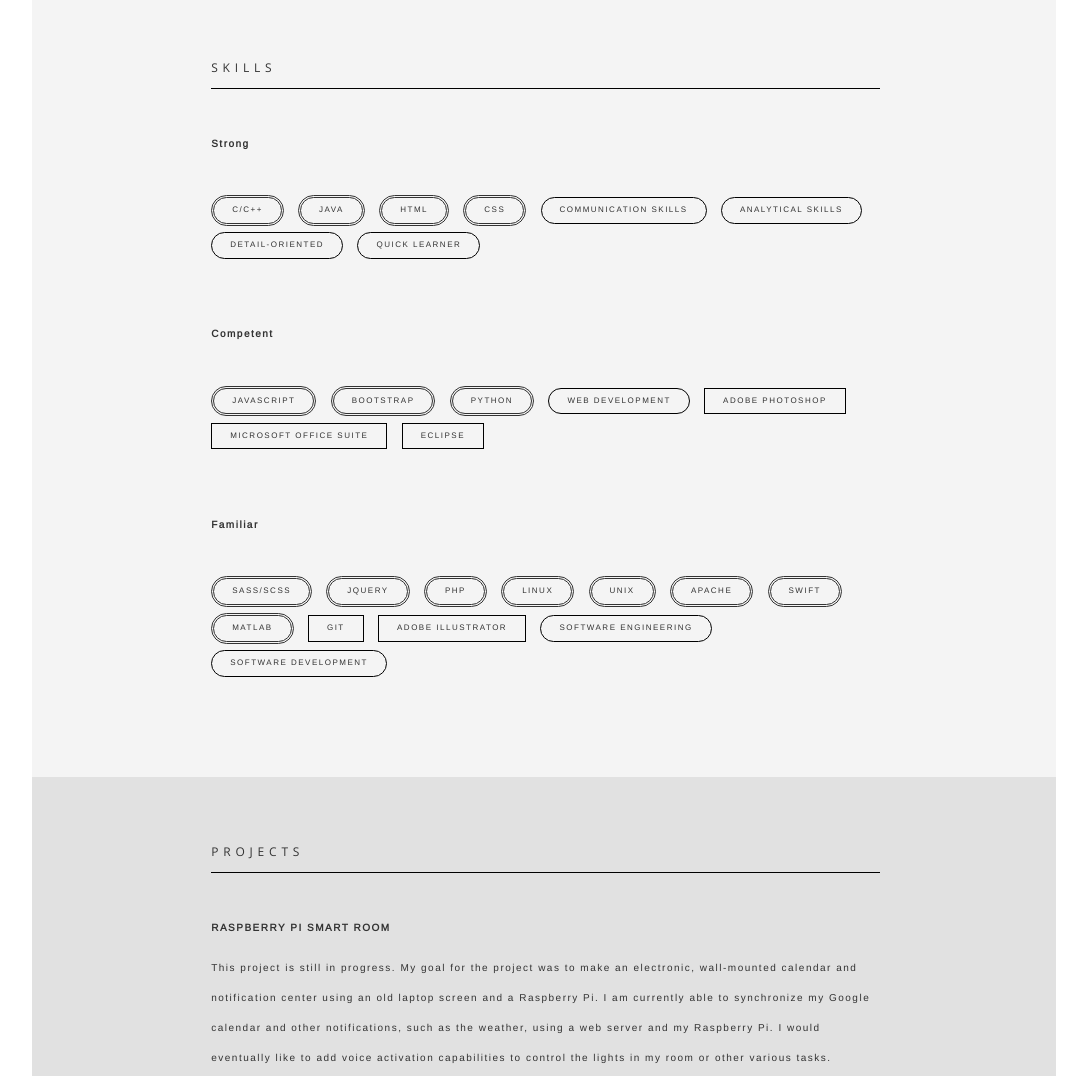
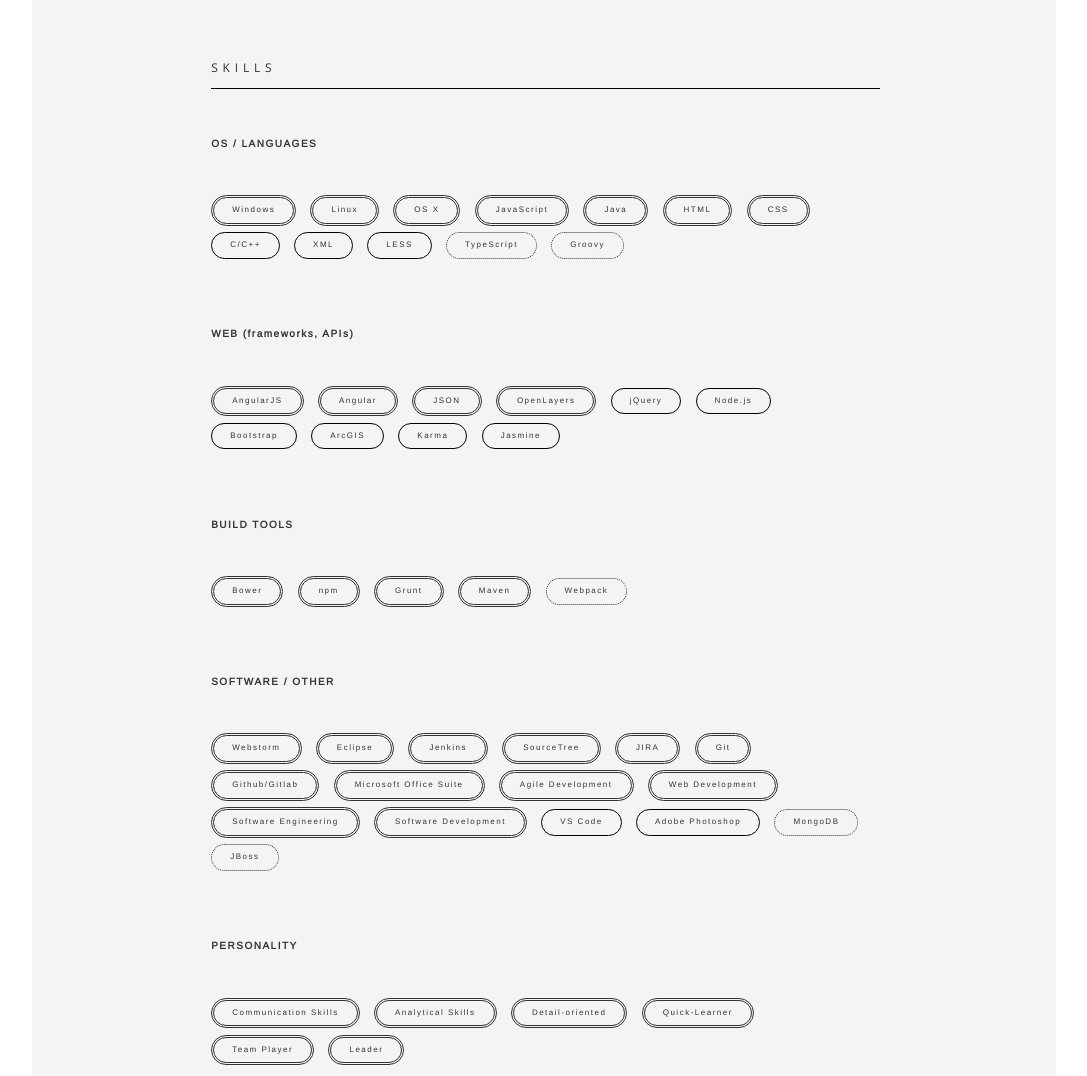
Before and after one commit to mpasek/mpasek.github.io, a plain HTML site: page index.html in a window 1280 px wide. Shown: the part 4248-5324 px from the top of the page, without its empty margins (96-1183 px from the left). Drawn offline with nearby package versions, Linux system fonts and the light colour scheme.

Commit message:
Updated skills

```diff
--- a/CSS/styles.css
+++ b/CSS/styles.css
@@ -183,7 +183,7 @@ a:hover {
 .skill {
   	border: 1px solid #000000;
   	margin-right: 10px;
-	text-transform: uppercase;
+	/*text-transform: uppercase;*/
 	font-weight: 500;
 	width: auto;
 	display: inline-block;
@@ -193,33 +193,34 @@ a:hover {
 	margin-top: 0.8em;
 }
 
-.lang {
+.strong {
 	border: double;
 	border-radius: 50px;
 }
 
-.trait {
+.solid {
+	border-radius: 50px;
+}
+
+.familiar {
+	border: dotted 1.95px;
 	border-radius: 50px;
 }
 
 #about {
 	margin-top: -20px;
-	/*background-color: #f5f8ff;*/
 	background-color: #e7eefe;
 }
 
 #education {
-	/*background-color: #edcece;*/
 	background-color: #ced2ea;
 }
 
 #leadership {
-	/*background-color: #b5c8da;*/
 	background-color: #eceff6;
 }
 
 #experience {
-	/*background-color: #e6d4cf;*/
 	background-color: #d0e5f4;
 }
 
@@ -228,9 +229,9 @@ a:hover {
 }
 
 #projects {
-	background-color: #e1e1e1;
+	background-color: #cce1eb;
 }
 
 #contact {
-	background-color: #a9b9c6;
+	background-color: #dcecf9;
 }
--- a/index.html
+++ b/index.html
@@ -7,6 +7,7 @@
         <meta author="Mike Pasek">
         <meta keywords="mike pasek">
         <meta name="viewport" content="width=device-width, initial-scale=1.0">
+		<link rel="shortcut icon" href="favicon.png" type="image/x-icon">
 		<link rel="stylesheet" href="CSS/styles.css">
 		<link rel="stylesheet" href="CSS/navbar.css">
 		<link rel="stylesheet" href="CSS/mobile.css">
@@ -138,7 +139,7 @@
 					</div>
 					DevOps Engineer<span class="align-rt">San Diego, CA</span><br><br>
 					<p>On large-scale Navy project, implemented CI to significantly reduce the time to build and deploy projects.
-						Worked closely with several teams (developers, software quality, information assurance and security) to automate the
+						Worked closely with several teams (developers, software quality, information assurance) to automate the
 						build process. Configured Jenkins pipelines for several projects by creating
 						Jenkinsfiles, using Groovy. Used Maven and Grunt to build/deploy artifacts to Nexus repos. Integrated shell
 						scripts into Jenkins jobs to run code-quality and security scans.
@@ -171,36 +172,64 @@
 			<div id="skills">
 				<div class="content">
 					<h2 class="title">Skills</h2>
-					<div class="subtitle"><b>Strong</b></div><br>
-						<span class="skill lang">C/C++</span>
-						<span class="skill lang">Java</span>
-						<span class="skill lang">HTML</span>
-						<span class="skill lang">CSS</span>
-						<span class="skill trait">Communication Skills</span>
-						<span class="skill trait">Analytical Skills</span>
-						<span class="skill trait">Detail-oriented</span>
-						<span class="skill trait">Quick Learner</span><br><br><br>
-					<div class="subtitle"><b>Competent</b></div><br>
-						<span class="skill lang">JavaScript</span>
-						<span class="skill lang">Bootstrap</span>
-						<span class="skill lang">Python</span>
-						<span class="skill trait">Web Development</span>
-						<span class="skill sw">Adobe Photoshop</span>
-						<span class="skill sw">Microsoft Office Suite</span>
-						<span class="skill sw">Eclipse</span><br><br><br>
-					<div class="subtitle"><b>Familiar</b></div><br>
-						<span class="skill lang">Sass/SCSS</span>
-						<span class="skill lang">Jquery</span>
-						<span class="skill lang">PHP</span>
-						<span class="skill lang">Linux</span>
-						<span class="skill lang">Unix</span>
-						<span class="skill lang">Apache</span>
-						<span class="skill lang">Swift</span>
-						<span class="skill lang">Matlab</span>
-						<span class="skill sw">Git</span>
-						<span class="skill sw">Adobe Illustrator</span>
-						<span class="skill trait">Software Engineering</span>
-						<span class="skill trait">Software Development</span>
+					<div class="subtitle">OS / LANGUAGES</div><br>
+						<span class="skill strong">Windows</span>
+						<span class="skill strong">Linux</span>
+						<span class="skill strong">OS X</span>
+						<span class="skill strong">JavaScript</span>
+						<span class="skill strong">Java</span>
+						<span class="skill strong">HTML</span>
+						<span class="skill strong">CSS</span>
+						<span class="skill solid">C/C++</span>
+						<span class="skill solid">XML</span>
+						<span class="skill solid">LESS</span>
+						<span class="skill familiar">TypeScript</span>
+						<span class="skill familiar">Groovy</span><br><br><br>
+
+					<div class="subtitle">WEB (frameworks, APIs)</div><br>
+						<span class="skill strong">AngularJS</span>
+						<span class="skill strong">Angular</span>
+						<span class="skill strong">JSON</span>
+						<span class="skill strong">OpenLayers</span>
+						<span class="skill solid">jQuery</span>
+						<span class="skill solid">Node.js</span>
+						<span class="skill solid">Bootstrap</span>
+						<span class="skill solid">ArcGIS</span>
+						<span class="skill solid">Karma</span>
+						<span class="skill solid">Jasmine</span><br><br><br>
+
+					<div class="subtitle">BUILD TOOLS</div><br>
+						<span class="skill strong">Bower</span>
+						<span class="skill strong">npm</span>
+						<span class="skill strong">Grunt</span>
+						<span class="skill strong">Maven</span>
+						<span class="skill familiar">Webpack</span><br><br><br>
+
+					<div class="subtitle">SOFTWARE / OTHER</div><br>
+						<span class="skill strong">Webstorm</span>
+						<span class="skill strong">Eclipse</span>
+						<span class="skill strong">Jenkins</span>
+						<span class="skill strong">SourceTree</span>
+						<span class="skill strong">JIRA</span>
+						<span class="skill strong">Git</span>
+						<span class="skill strong">Github/Gitlab</span>
+						<span class="skill strong">Microsoft Office Suite</span>
+						<span class="skill strong">Agile Development</span>
+						<span class="skill strong">Web Development</span>
+						<span class="skill strong">Software Engineering</span>
+						<span class="skill strong">Software Development</span>
+						<span class="skill solid">VS Code</span>
+						<span class="skill solid">Adobe Photoshop</span>
+						<span class="skill familiar">MongoDB</span>
+						<span class="skill familiar">JBoss</span><br><br><br>
+
+					<div class="subtitle">PERSONALITY</div><br>
+						<span class="skill strong">Communication Skills</span>
+						<span class="skill strong">Analytical Skills</span>
+						<span class="skill strong">Detail-oriented</span>
+						<span class="skill strong">Quick-Learner</span>
+						<span class="skill strong">Team Player</span>
+						<span class="skill strong">Leader</span>
 				</div>
 			</div>
 
@@ -217,7 +246,7 @@
 							to synchronize my Google calendar and other notifications, such as the weather, using a web server
 							and my Raspberry Pi. I would eventually like to add voice activation capabilities to control the
 							lights in my room or other various tasks.
-						</p>
+						</p><br>
 						<img class="lrg-pic" src="Pics/Rpi.JPG"><br><br><br>
 					</div>
 
@@ -233,8 +262,8 @@
 							I am currently in the process of trying to create a web application that uses both the Spotify and Soundcloud
 							APIs to allow users to create playlists with songs from either site. I intend for this to be a social app that
 							allows friends to share playlists/mixes with one another. This will be my first app using the MEAN
-							stack.<br><br>
-						</p>
+							stack.
+						</p><br>
 						<img class="lrg-pic" src="Pics/DEI_website.jpg">&nbsp;&nbsp;
 						<img class="lrg-pic" src="Pics/bb_website.jpg"><br><br><br>
 					</div>
```
Also changed, not shown: Pics/favicon.png (added).
